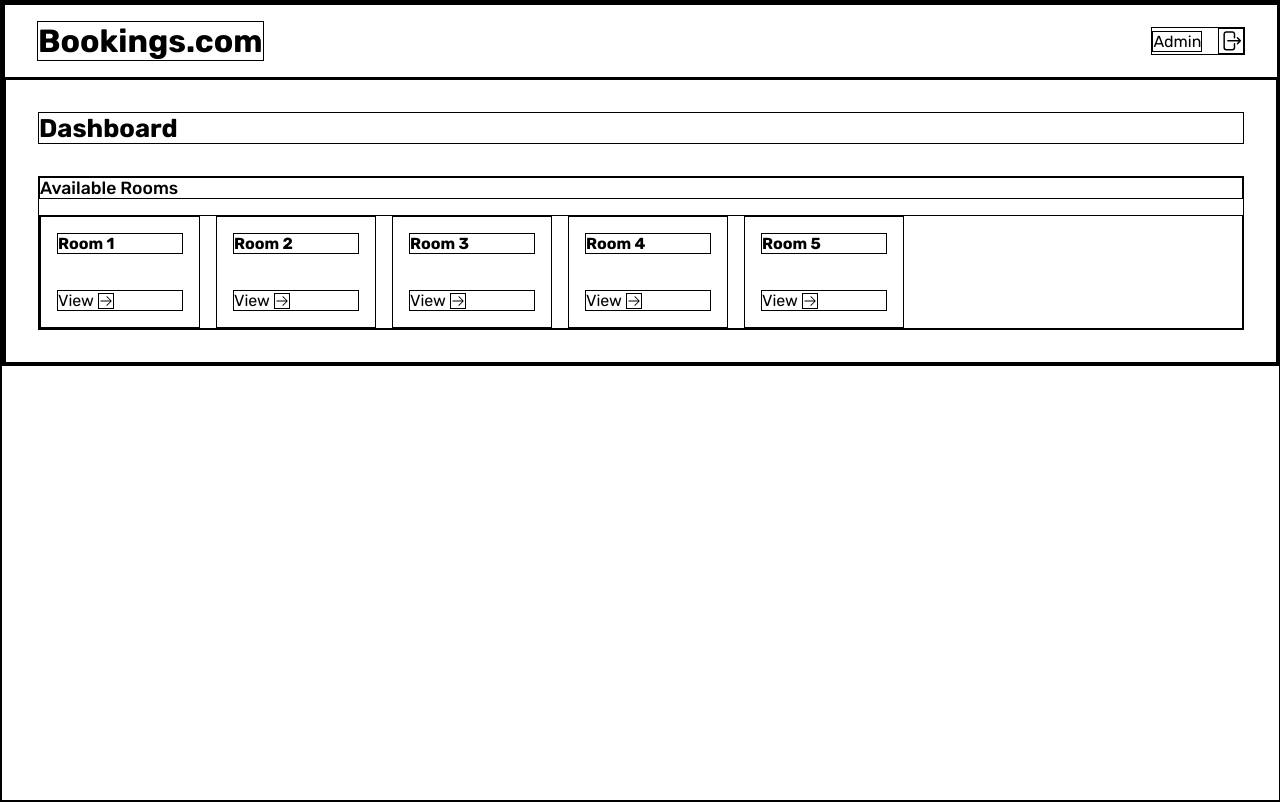
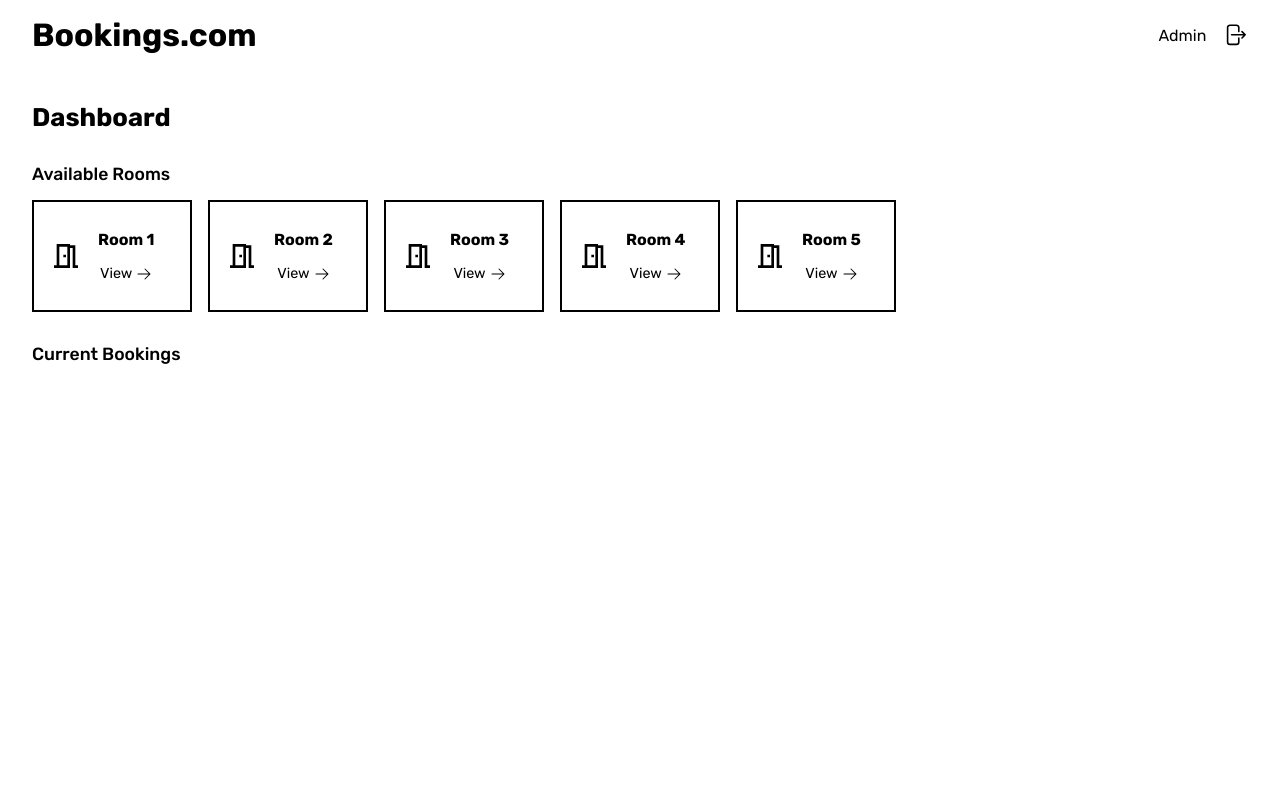
Before and after one commit to acgeoffrey/booking-system, a React (Vite) app: page / in a window 1280 px wide. Built offline with nearby package versions, Linux system fonts and the light colour scheme.

Commit message:
add: userSlice

```diff
--- a/src/bookingSlice.js
+++ b/src/bookingSlice.js
@@ -2,8 +2,6 @@
 import roomsData from './data/rooms';
 
 const initialState = {
-  user: [],
-  currentUser: 'admin',
   rooms: roomsData,
   isLoading: false,
 };
@@ -17,15 +15,6 @@
       state.isLoading = true;
     },
 
-    // Adding new user and setting current user
-    addUser(state, action) {
-      if (!state.user.includes(action.payload)) {
-        state.user.push(action.payload);
-      }
-      state.currentUser = action.payload;
-      state.isLoading = false;
-    },
-
     // Booking slots
     bookRooms(state, action) {
       const rooms = state.rooms.map((room) => {
@@ -36,7 +25,7 @@
               if (slot.id === action.payload.slotId) {
                 return {
                   ...slot,
-                  isTaken: state.currentUser,
+                  isTaken: action.payload.user,
                 };
               } else {
                 return slot;
@@ -55,7 +44,7 @@
 });
 
 // Export action creators
-export const { setLoading, addUser, bookRooms } = bookingSlice.actions;
+export const { setLoading, addUser, bookRooms, logout } = bookingSlice.actions;
 
 // Export Reducer
 export default bookingSlice.reducer;
--- a/src/components/AppLayout.jsx
+++ b/src/components/AppLayout.jsx
@@ -6,7 +6,7 @@
 
 function AppLayout() {
   const navigate = useNavigate();
-  const currentUser = useSelector((state) => state.booking.currentUser);
+  const currentUser = useSelector((state) => state.user.currentUser);
 
   // checking for currentUser, if no redirect to login page
   useEffect(
--- /dev/null
+++ b/src/components/CurrentBookings.jsx
@@ -0,0 +1,11 @@
+import styles from '../styles/dashboard.module.css';
+
+function CurrentBookings() {
+  return (
+    <div className={styles.currentBookings}>
+      <h2>Current Bookings</h2>
+    </div>
+  );
+}
+
+export default CurrentBookings;
--- a/src/components/Header.jsx
+++ b/src/components/Header.jsx
@@ -1,16 +1,21 @@
-import { useSelector } from 'react-redux';
+import { useDispatch, useSelector } from 'react-redux';
 import styles from '../styles/header.module.css';
 import { HiOutlineArrowRightOnRectangle } from 'react-icons/hi2';
+import { logout } from '../userSlice';
 
 function Header() {
-  const currentUser = useSelector((state) => state.booking.currentUser);
+  const currentUser = useSelector((state) => state.user.currentUser);
+  const dispatch = useDispatch();
 
   return (
     <header className={styles.header}>
       <h1>Bookings.com</h1>
       <div className={styles.rightDiv}>
         <p>{currentUser}</p>
-        <HiOutlineArrowRightOnRectangle className={styles.logout} />
+        <HiOutlineArrowRightOnRectangle
+          className={styles.logout}
+          onClick={() => dispatch(logout())}
+        />
       </div>
     </header>
   );
--- a/src/components/RoomCard.jsx
+++ b/src/components/RoomCard.jsx
@@ -1,14 +1,18 @@
 import { Link } from 'react-router-dom';
 import styles from '../styles/dashboard.module.css';
 import { HiArrowRight } from 'react-icons/hi2';
+import { MdOutlineMeetingRoom } from 'react-icons/md';
 
 function Room({ room }) {
   return (
-    <div className={styles.room}>
-      <h4>{room.name}</h4>
-      <Link to={`room/${room.id}`}>
-        View <HiArrowRight />
-      </Link>
+    <div className={styles.roomCard}>
+      <MdOutlineMeetingRoom className={styles.roomIcon} />
+      <div className={styles.roomCardDiv}>
+        <h4>{room.name}</h4>
+        <Link to={`room/${room.id}`}>
+          View <HiArrowRight />
+        </Link>
+      </div>
     </div>
   );
 }
--- a/src/pages/Dashboard.jsx
+++ b/src/pages/Dashboard.jsx
@@ -1,4 +1,5 @@
 import AllRooms from '../components/AllRooms';
+import CurrentBookings from '../components/CurrentBookings';
 
 import styles from '../styles/dashboard.module.css';
 
@@ -7,6 +8,7 @@
     <main className={styles.dashboard}>
       <h1>Dashboard</h1>
       <AllRooms />
+      <CurrentBookings />
     </main>
   );
 }
--- a/src/pages/Login.jsx
+++ b/src/pages/Login.jsx
@@ -1,6 +1,6 @@
-import { useState } from 'react';
+import { useEffect, useState } from 'react';
 import { useDispatch, useSelector } from 'react-redux';
-import { addUser } from '../bookingSlice';
+import { addUser } from '../userSlice';
 import { useNavigate } from 'react-router-dom';
 
 function Login() {
@@ -10,8 +10,14 @@
   const dispatch = useDispatch();
 
   // Checking for current user, if yes redirect to dashboard
-  const currentUser = useSelector((state) => state.booking.currentUser);
-  if (currentUser.length > 0) return navigate('/');
+  const currentUser = useSelector((state) => state.user.currentUser);
+
+  useEffect(
+    function () {
+      if (currentUser) return navigate('/');
+    },
+    [currentUser, navigate]
+  );
 
   // Handling form submission
   function handleSubmit(e) {
--- a/src/pages/Room.jsx
+++ b/src/pages/Room.jsx
@@ -13,6 +13,7 @@
   const roomDetails = useSelector((state) =>
     state.booking.rooms.find((item) => item.id === params.id)
   );
+  const currentUser = useSelector((state) => state.user.currentUser);
 
   const [selectSlot, setSelectSlot] = useState(null);
   console.log(roomDetails);
@@ -20,7 +21,9 @@
   function handleBook(e) {
     e.preventDefault();
     if (selectSlot)
-      dispatch(bookRooms({ id: roomDetails.id, slotId: selectSlot }));
+      dispatch(
+        bookRooms({ id: roomDetails.id, slotId: selectSlot, user: currentUser })
+      );
     setSelectSlot(null);
   }
 
--- a/src/store.js
+++ b/src/store.js
@@ -1,10 +1,12 @@
 import { configureStore } from '@reduxjs/toolkit';
 
 import bookingReducer from './bookingSlice';
+import userReducer from './userSlice';
 
 const store = configureStore({
   reducer: {
     booking: bookingReducer,
+    user: userReducer,
   },
 });
 
--- a/src/styles/dashboard.module.css
+++ b/src/styles/dashboard.module.css
@@ -8,10 +8,14 @@
   margin-bottom: 2rem;
 }
 
-.allRoomsContainer h2 {
+.dashboard h2 {
   font-size: 1.1rem;
   font-weight: 500;
   margin-bottom: 1rem;
+}
+
+.allRoomsContainer {
+  margin-bottom: 2rem;
 }
 
 .allRooms {
@@ -20,19 +24,36 @@
   gap: 1rem;
 }
 
-.room {
+.roomCard {
   padding: 1rem;
   display: flex;
-  flex-direction: column;
-  justify-content: space-between;
+  align-items: center;
+  gap: 1rem;
   height: 7rem;
   width: 10rem;
+  border: 2px solid black;
 }
-.room a {
+
+.roomCardDiv {
+  display: flex;
+  flex-direction: column;
+  align-items: center;
+  gap: 1rem;
+}
+
+.roomIcon {
+  font-size: 2rem;
+}
+
+.roomCard a {
   text-decoration: none;
   color: black;
   display: flex;
   align-items: center;
   gap: 0.25rem;
+  font-size: 0.9rem;
+}
+
+.roomCard a svg {
   font-size: 1rem;
 }
--- a/src/styles/index.css
+++ b/src/styles/index.css
@@ -4,7 +4,6 @@
   margin: 0;
   padding: 0;
   box-sizing: border-box;
-  border: 1px solid black;
 }
 
 body {
--- /dev/null
+++ b/src/userSlice.js
@@ -0,0 +1,36 @@
+import { createSlice } from '@reduxjs/toolkit';
+
+const initialState = {
+  users: [],
+  currentUser: 'admin',
+  isLoading: false,
+};
+
+const userSlice = createSlice({
+  name: 'users',
+  initialState,
+  reducers: {
+    // Set Loading state to true
+    setLoading(state) {
+      state.isLoading = true;
+    },
+
+    // Adding new user and setting current user
+    addUser(state, action) {
+      if (!state.user.includes(action.payload)) {
+        state.user.push(action.payload);
+      }
+      state.currentUser = action.payload;
+      state.isLoading = false;
+    },
+
+    //logout
+    logout(state) {
+      state.currentUser = '';
+    },
+  },
+});
+
+export const { setLoading, addUser, logout } = userSlice.actions;
+
+export default userSlice.reducer;
```
